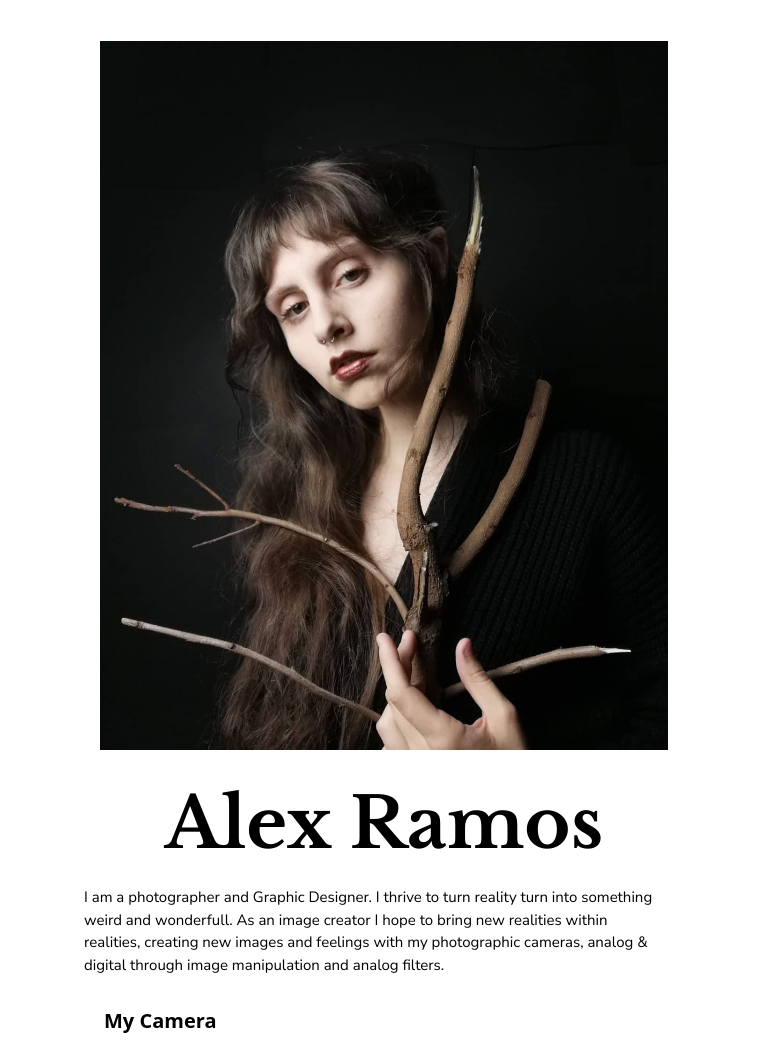
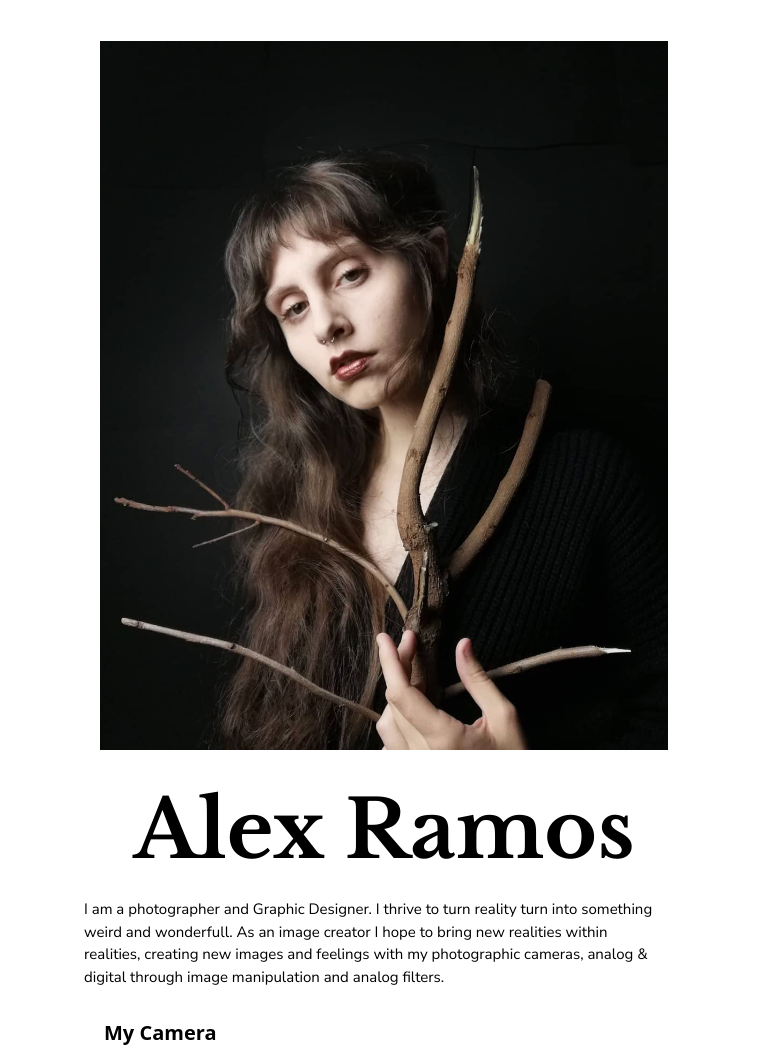
Before and after one commit to xramos17/photo-portfolio-app, a plain HTML site: page about.html in a window 768 px wide. Shown: the part 62-1125 px from the top of the page. Drawn offline with nearby package versions, Linux system fonts and the light colour scheme.

Commit message:
Added media queries changes

```diff
--- a/css/styles.css
+++ b/css/styles.css
@@ -130,6 +130,7 @@ p {
 }
 .desc-about {
   margin-left: 20px;
+  font-size: 15px;
   color: black;
   font-weight: bold;
 }
@@ -208,7 +209,6 @@ p {
   .main-desc-about h2 {
     font-size: 55px;
     color: black;
-    text-align: center;
   }
   .about-img {
     max-width: 100%;
@@ -231,24 +231,26 @@ p {
 }
 @media (min-width: 768px) {
   .main-desc-about h2 {
-    font-size: 70px;
+    font-size: 60px;
     color: black;
   }
   .desc-about {
     font-size: 20px;
     margin-bottom: 30px;
+    text-align: center;
   }
-  .desc-about {
-    font-size: 20px;
-    margin-bottom: 30px;
-
+  .main-desc-about h2 {
     text-align: center;
+    font-size: 80px;
   }
 
   /* media queries-contact */
 }
 
 @media (max-width: 768px) {
+  .main-desc-about h2 {
+    text-align: center;
+  }
   .section-contact h2 {
     font-size: 35px;
     text-align: center;
```
